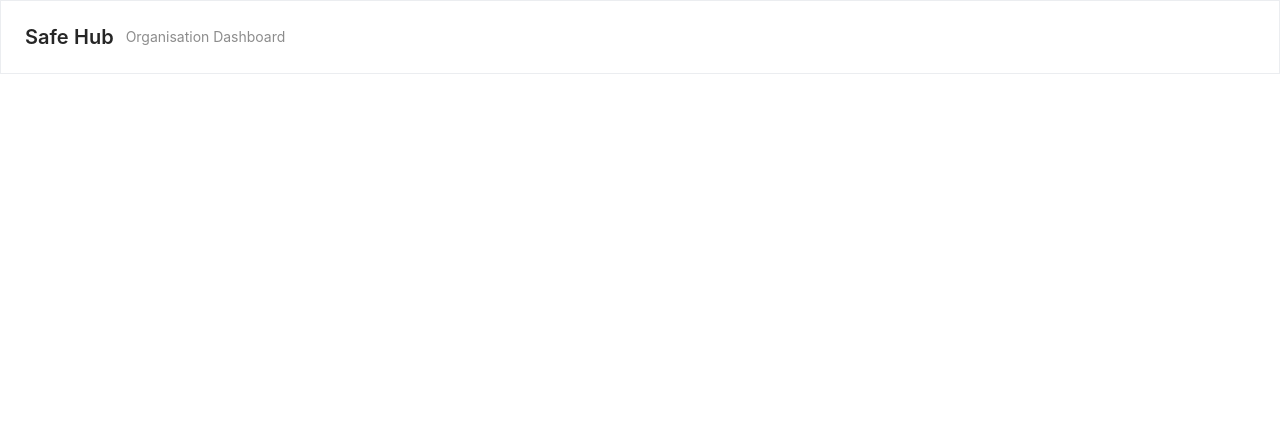
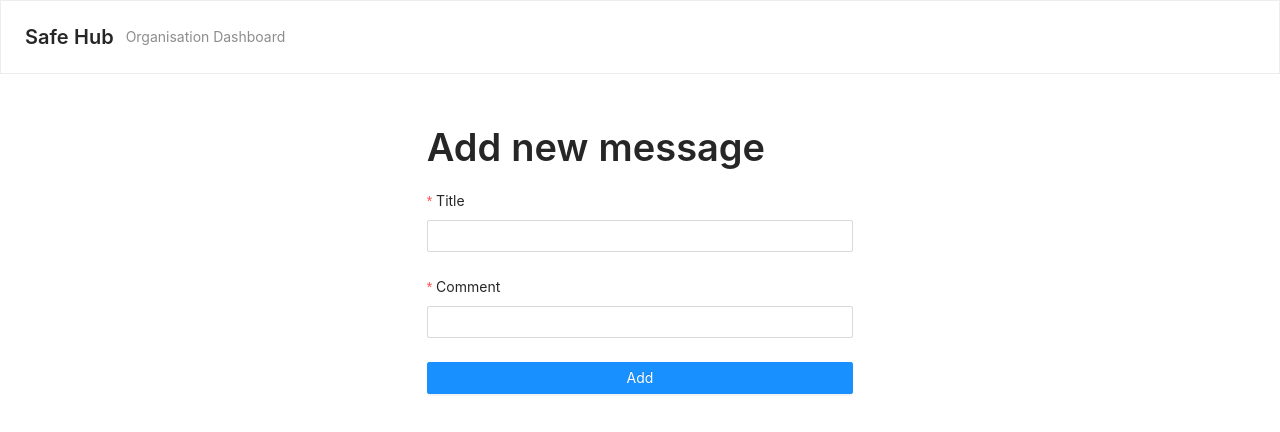
Before and after one commit to Michaelcj10/dbs_final_project, a React (Create React App) app: page /add-message in a window 1280 px wide. Shown: the top 432 px of the page. Built offline with nearby package versions, Linux system fonts and the light colour scheme.

Commit message:
work on messages

```diff
--- a/src/api/apiRequest.ts
+++ b/src/api/apiRequest.ts
@@ -58,5 +58,8 @@ export const makePostWithAuth = async (url: string, postData ) => {
 
      return await fetchReq(apiUrl + url, fetchData, {
          method: "POST"
-       }).then(res => res.json());
+       }).then(res => res.json()).catch((err) => {
+          // tslint:disable-next-line: no-console
+          console.log(err);
+       });
  };
--- a/src/app/main.tsx
+++ b/src/app/main.tsx
@@ -3,6 +3,7 @@ import Home from "../routes/home/home";
 import Auth from "../routes/auth/auth";
 import Privacy from "../routes/privacyPolicy/policy";
 import Header from "../components/navigation/header";
+import AddMessage from "../routes/messages/addMessage";
 import { createGlobalStyle } from "styled-components";
 import { Provider } from "react-redux";
 import { ConnectedRouter } from "connected-react-router";
@@ -24,6 +25,7 @@ function App() {
         <ConnectedRouter history={history}>
         <Header/>
         <Route exact={true} path="/" component={Home} />
+        <Route exact={true} path="/add-message" component={AddMessage} />
         <Route exact={true} path="/auth" component={Auth} />
         <Route exact={true} path="/privacy-policy" component={Privacy} />
         </ConnectedRouter>
--- a/src/components/authentication/isAuthenticated.tsx
+++ b/src/components/authentication/isAuthenticated.tsx
@@ -18,7 +18,7 @@ function IsAuthenticated(props) {
         if (!response || !response.user) {
           props.changePage("/auth");
         } else {
-          props.setUserProfile(response.user);
+          props.setUserProfile(response);
           setChecked(true);
         }
 
--- /dev/null
+++ b/src/domain/interfaces.ts
@@ -0,0 +1,8 @@
+export interface MessageItem {
+  Created_date: Date;
+  comment: string;
+  replies: [];
+  title: string;
+  username: string;
+  _id: string;
+}
--- a/src/routes/home/home.tsx
+++ b/src/routes/home/home.tsx
@@ -3,19 +3,100 @@ import { push } from "connected-react-router";
 import { bindActionCreators } from "redux";
 import { connect } from "react-redux";
 import IsAuthenticated from "../../components/authentication/isAuthenticated";
-import { Row, Col, Typography } from "antd";
+import { Row, Col, Typography, List, Avatar, Space, Divider, Skeleton , Button } from "antd";
+import { UserOutlined, MessageOutlined } from "@ant-design/icons";
+import styled from "styled-components";
+import { useState } from "react";
+import { makeGet } from "../../api/apiRequest";
+import { MessageItem } from "../../domain/interfaces";
+import { getTimeFrameFromNow } from "../../services/date";
 
 const { Title } = Typography;
 
+const StyledSpanHeading = styled.span`
+  font-weight:bold;
+
+  span{
+    font-weight: normal;
+    font-size: 12px;
+  }
+`;
+
+const AddButton = styled(Button)`
+  margin-bottom: 25px;
+  font-weight:bold;
+`;
+
 // tslint:disable-next-line: typedef
 function Home(props) {
+  const [messages, setMessages] = useState<MessageItem[]|null>(null);
+  const colorAvatarPallete = ["#87d068", "#f56a00", "#1890ff"];
+
+  React.useEffect( () => {
+    async function fetchMyAPI() {
+      try {
+        const response = await makeGet("messages");
+        setMessages(response.reverse());
+      } catch (error) {
+        setMessages([]);
+      }
+    }
+
+    fetchMyAPI();
+  },               [] );
+
+  const IconText = ({ icon, text }) => (
+    <Space>
+      {React.createElement(icon)}
+      {text}
+    </Space>
+  );
+
   return (
     <IsAuthenticated>
       <div className="layout">
         <Row>
-          <Col span={2} lg={8}/>
-          <Col span={20} lg={8}>
-           <Title>Dashboard</Title>
+          <Col span={2} lg={6}/>
+          <Col span={20} lg={12}>
+            <Title>Message center</Title>
+            <Divider orientation="left" plain={true} >{`Messages total (${messages?.length})`}</Divider>
+                <AddButton
+                    type="link"
+                    size="large"
+                    onClick={() => {
+                      props.changePage("/add-message");
+                    }}
+                >
+                    Add new message
+                </AddButton>
+            {messages === null  ? <div> {[1, 2, 3, 4].map( (x, y) => {
+                return <Skeleton key={y} loading={true} active={true} avatar={true} />;
+            })} </div> :
+           <List
+              itemLayout="horizontal"
+              dataSource={messages}
+              renderItem={(message, i) => (
+                <List.Item
+
+                   style={{cursor: "pointer"}}
+                   onClick={() => {
+                     // tslint:disable-next-line: no-console
+                     console.log("go somewhere");
+                   }}
+                   actions={[
+                  <IconText icon={MessageOutlined} text={message.replies.length} key="list-vertical-message" />,
+                ]}
+                >
+                  <List.Item.Meta
+                    avatar={<Avatar style={{backgroundColor: i % 3 === 0 ? colorAvatarPallete[2] :  i % 2 === 0 ?  colorAvatarPallete[1] : colorAvatarPallete[0]}} icon={<UserOutlined />} />}
+                    title={<StyledSpanHeading>{message.title} <span>{getTimeFrameFromNow(message.Created_date)}</span></StyledSpanHeading>}
+                    description={message.username}
+
+                  />
+                  {message.comment}
+                </List.Item>
+              )}
+           />}
           </Col>
         </Row>
       </div>
--- /dev/null
+++ b/src/routes/messages/addMessage.tsx
@@ -0,0 +1,104 @@
+import * as React from "react";
+import styled from "styled-components";
+import { push } from "connected-react-router";
+import { bindActionCreators } from "redux";
+import { connect } from "react-redux";
+import { Form, Input, Button, Row, Col, Typography, message } from "antd";
+import { useState } from "react";
+import { makePostWithAuth } from "../../api/apiRequest";
+
+const { Title } = Typography;
+
+const FullBtn = styled(Button)`
+  width: 100%;
+`;
+
+function AddMessage(props: { userProfile: { user: { email: string; }; }; }) {
+
+ const [form] = Form.useForm();
+
+ // tslint:disable-next-line: no-console
+ console.log(props);
+
+ const [formLoading, setLoading] = useState(false);
+
+ const resetForm = (): void => {
+  setLoading(false);
+  form.resetFields();
+};
+
+ const onFinish = async (values) => {
+    const dataPost = {
+      title: values.title,
+      comment: values.comment,
+      username: props.userProfile.user.email
+    };
+    setLoading(true);
+    try {
+      const response = await makePostWithAuth("messages", dataPost);
+      // tslint:disable-next-line: no-console
+      console.log(response);
+      message.success("Message posted");
+      resetForm();
+    } catch (e) {
+      message.error("Invalid , try again");
+      resetForm();
+    }
+ };
+
+ return (
+    <div className="layout">
+      <Row>
+        <Col span={2} lg={8}/>
+        <Col span={20} lg={8}>
+        <Title>Add new message</Title>
+        <Form
+            form={form}
+            layout="vertical"
+            name="basic"
+            initialValues={{ remember: true }}
+            onFinish={onFinish}
+        >
+          <Form.Item
+            label="Title"
+            name="title"
+            rules={[{ required: true, message: "Please enter a title" }]}
+          >
+            <Input disabled={formLoading} />
+          </Form.Item>
+          <Form.Item
+            label="Comment"
+            name="comment"
+            rules={[{ required: true, message: "Please enter a comment" }]}
+          >
+            <Input disabled={formLoading} />
+          </Form.Item>
+          <Form.Item>
+            <FullBtn type="primary" htmlType="submit" loading={formLoading}>
+                Add
+            </FullBtn>
+          </Form.Item>
+        </Form>
+        </Col>
+        <Col span={2} lg={8}/>
+      </Row>
+    </div>
+  );
+}
+
+const mapStateToProps = ({ counter }) => ({
+  userProfile: counter.userProfile
+});
+
+const mapDispatchToProps = dispatch =>
+  bindActionCreators(
+    {
+      changePage: value => push(value),
+    },
+    dispatch
+  );
+
+export default connect(
+  mapStateToProps,
+  mapDispatchToProps
+)((AddMessage));
--- a/src/services/cookie.ts
+++ b/src/services/cookie.ts
@@ -1,15 +1,15 @@
-export const setCookie = (cname: string, cvalue: string) => {
+export const setCookie = (cname: string, cvalue: string): void => {
     var d = new Date();
     d.setTime(d.getTime() + (30 * 24 * 60 * 60 * 1000));
     var expires = "expires=" + d.toUTCString();
     document.cookie = cname + "=" + cvalue + ";" + expires + ";path=/";
 };
 
-export const deleteCookie = (cname: string) => {
+export const deleteCookie = (cname: string): void => {
   document.cookie = cname + "=; expires=Thu, 01 Jan 1970 00:00:01 GMT;";
 };
 
-export const getCookie = (cname: string) => {
+export const getCookie = (cname: string): string => {
         var name = cname + "=";
         var decodedCookie = decodeURIComponent(document.cookie);
         var ca = decodedCookie.split(";");
--- /dev/null
+++ b/src/services/date.ts
@@ -0,0 +1,35 @@
+
+const months = ["Jan", "Feb", "Mar", "Apr", "May", "Jun", "Jul", "Aug", "Sep", "Nov", "Dec"];
+
+export const getFormattedDate = (unformatted: string): string => {
+    const d = new Date(unformatted);
+    return `${d.getDay()} ${months[d.getMonth()]} ${d.getFullYear()}`;
+};
+
+export const getTimeFrameFromNow = (unformatted: Date) => {
+    const d = new Date(unformatted);
+
+    const now = new Date();
+
+    if (now.getFullYear() > d.getFullYear()) {
+        return `${now.getFullYear() - d.getFullYear()} years ago` ;
+    }
+
+    if (now.getFullYear() === d.getFullYear() && now.getMonth() !== d.getMonth()) {
+        return `${now.getMonth() - d.getMonth()} months ago` ;
+    }
+
+    if (now.getMonth() === d.getMonth() && now.getDay() !== d.getDay()) {
+        return `${now.getDay() - d.getDay()} days ago` ;
+    }
+
+    if (now.getDay() === d.getDay() && now.getHours() !== d.getHours()) {
+        return `${now.getHours() - d.getHours()} hours ago` ;
+    }
+
+    if (now.getHours() === d.getHours() && now.getMinutes() !== d.getMinutes()) {
+        return `${now.getMinutes() - d.getMinutes()} minutes ago` ;
+    }
+
+    return "Just now";
+};
```
